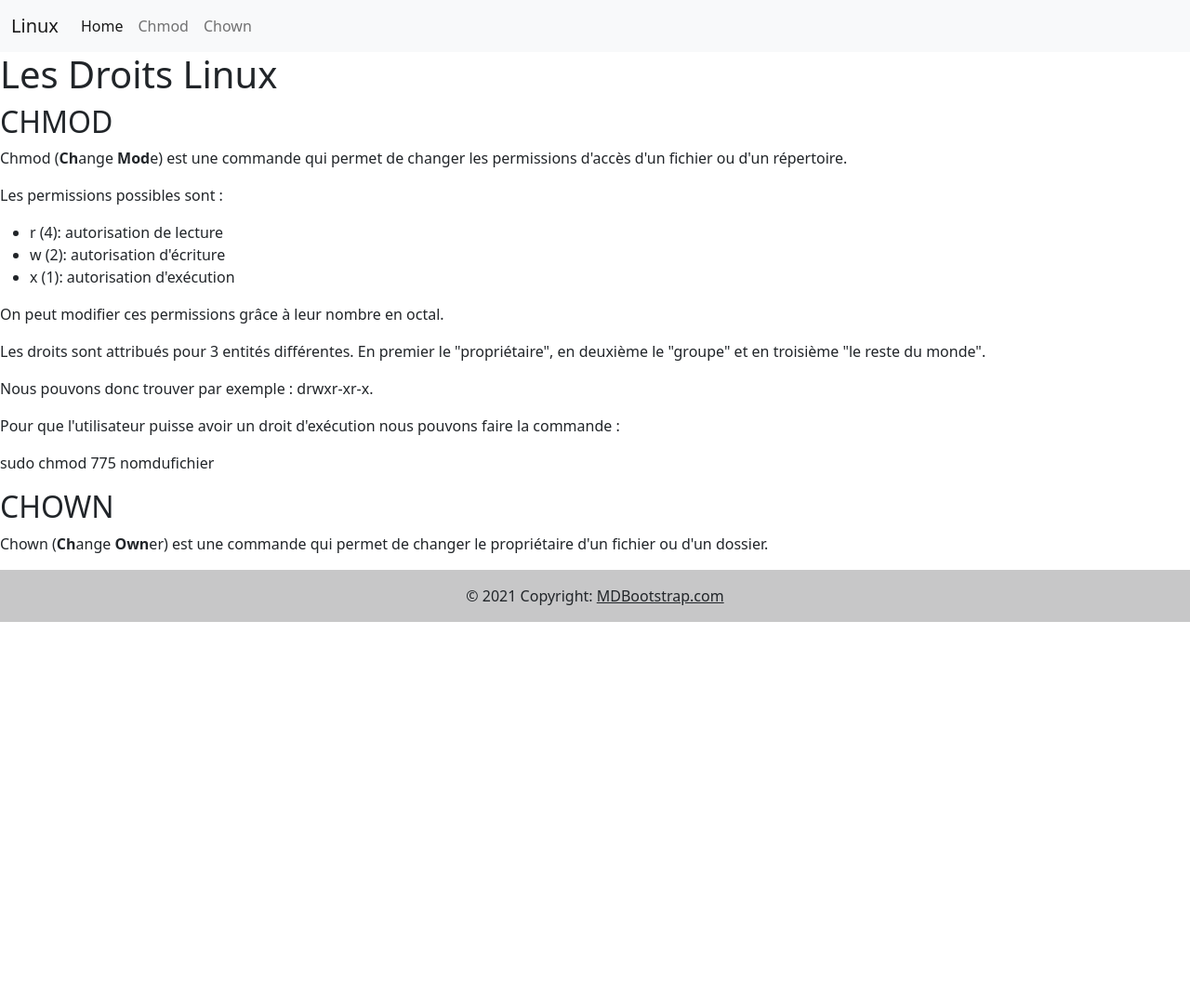
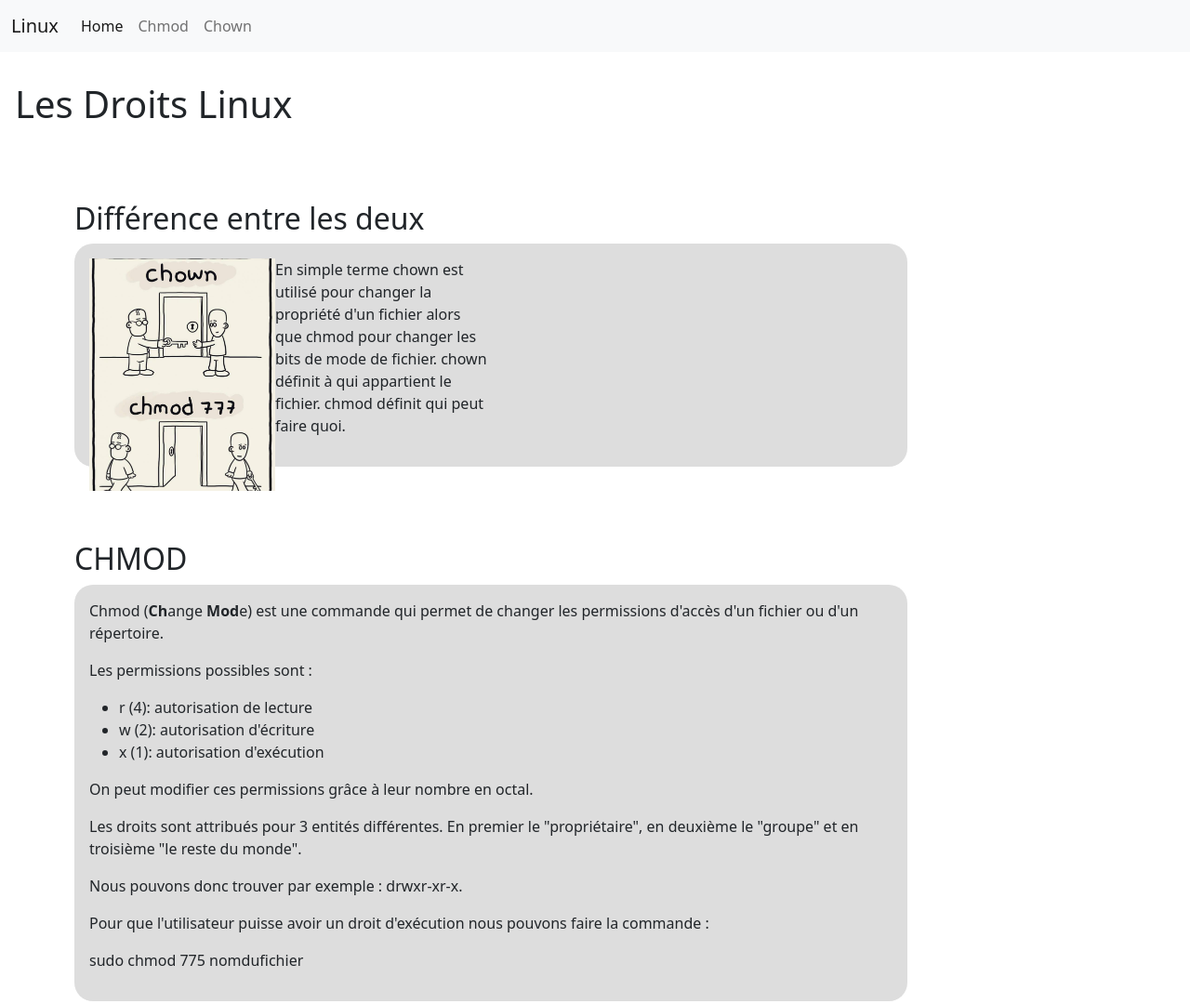
Before and after one commit to Lauryq/jour01, a plain HTML site: page exercice4/index.html in a window 1280 px wide. Shown: the top 1080 px of the page at 93% size. Before the commit the page ends 800 px from the top, so only its background shows below. Drawn offline with nearby package versions, Linux system fonts and the light colour scheme.

Commit message:
style ex4

```diff
--- a/exercice4/index.html
+++ b/exercice4/index.html
@@ -35,11 +35,21 @@
         </div>
     </nav>
 
-    <section>
     <h1>Les Droits Linux</h1>
+
+    <section id="Home">
+        <h2>Différence entre les deux</h2>
+        <article>
+            <img class="diff" src="img/difference.jpg" alt="image montrant la différence entre chmod et chown" width="200">
+            <p class="p_section1">En simple terme chown est utilisé pour changer la propriété d'un fichier alors que chmod pour changer les bits de
+                mode
+                de fichier. chown définit à qui appartient le fichier. chmod définit qui peut faire quoi.</p>
+        </article>
+
     </section>
-    <section>
+    <section id="Chmod">
         <h2>CHMOD</h2>
+        <article>
             <p>Chmod (<span>Ch</span>ange <span>Mod</span>e) est une commande qui permet de changer les permissions d'accès d'un fichier ou d'un répertoire.</p>
             <p>Les permissions possibles sont :</p>
             <ul>
@@ -48,16 +58,23 @@
                 <li>x (1): autorisation d'exécution</li>
             </ul>
             <p>On peut modifier ces permissions grâce à leur nombre en octal.</p>
-        <p>Les droits sont attribués pour 3 entités différentes. En premier le "propriétaire", en deuxième le "groupe" et en troisième "le reste du monde".</p>
+            <p>Les droits sont attribués pour 3 entités différentes. En premier le "propriétaire", en deuxième le "groupe" et en troisième "le  reste du monde".</p>
             <p>Nous pouvons donc trouver par exemple : drwxr-xr-x.</p>
             <p>Pour que l'utilisateur puisse avoir un droit d'exécution nous pouvons faire la commande :</p>
             <p>sudo chmod 775 nomdufichier</p>
+        </article>
     </section>
-    <section>
+    <section id="Chown">
         <h2>CHOWN</h2>
-        <p>Chown (<span>Ch</span>ange <span>Own</span>er) est une commande qui permet de changer le propriétaire d'un fichier ou d'un dossier.</p>
+        <article>
+            <p>Chown (<span>Ch</span>ange <span>Own</span>er) est une commande qui permet de changer le propriétaire et le groupe d'un fichier ou d'un dossier.</p>
+            <p>Le propriétaire et le groupe seront séparés par ":" + le nom du ficher/dossier</p>
+            <p>Nous pouvons donc trouver par exemple : lauryquarto www-data</p>
+            <p>Pour modifier le propriétaire en root et le groupe en "lauryquarto" :</p>
+            <p>sudo chown root:lauryquarto nomdufichier</p>
+        </article>
+    </section>
 
-    </section>
 
     <footer class="bg-light text-center text-lg-start">
         <!-- Copyright -->
--- a/exercice4/style.css
+++ b/exercice4/style.css
@@ -1,3 +1,31 @@
+
 span {
     font-weight: bold;
 }
+
+section {
+    margin : 5rem 5rem;
+}
+
+article {
+    background-color: rgb(221, 221, 221);
+    border-radius: 20px;
+    padding: 1rem;
+    width: 80%;
+}
+
+h1 {
+    margin: 2rem 1rem;
+}
+
+#home {
+    width: 80%;
+}
+
+.diff {
+    float: left;
+}
+
+.p_section1 {
+    width: 50%;
+}
```
Also changed, not shown: exercice4/img/difference.jpg (added), 2 other files. Lines whose indentation alone changed are shown as unchanged.
